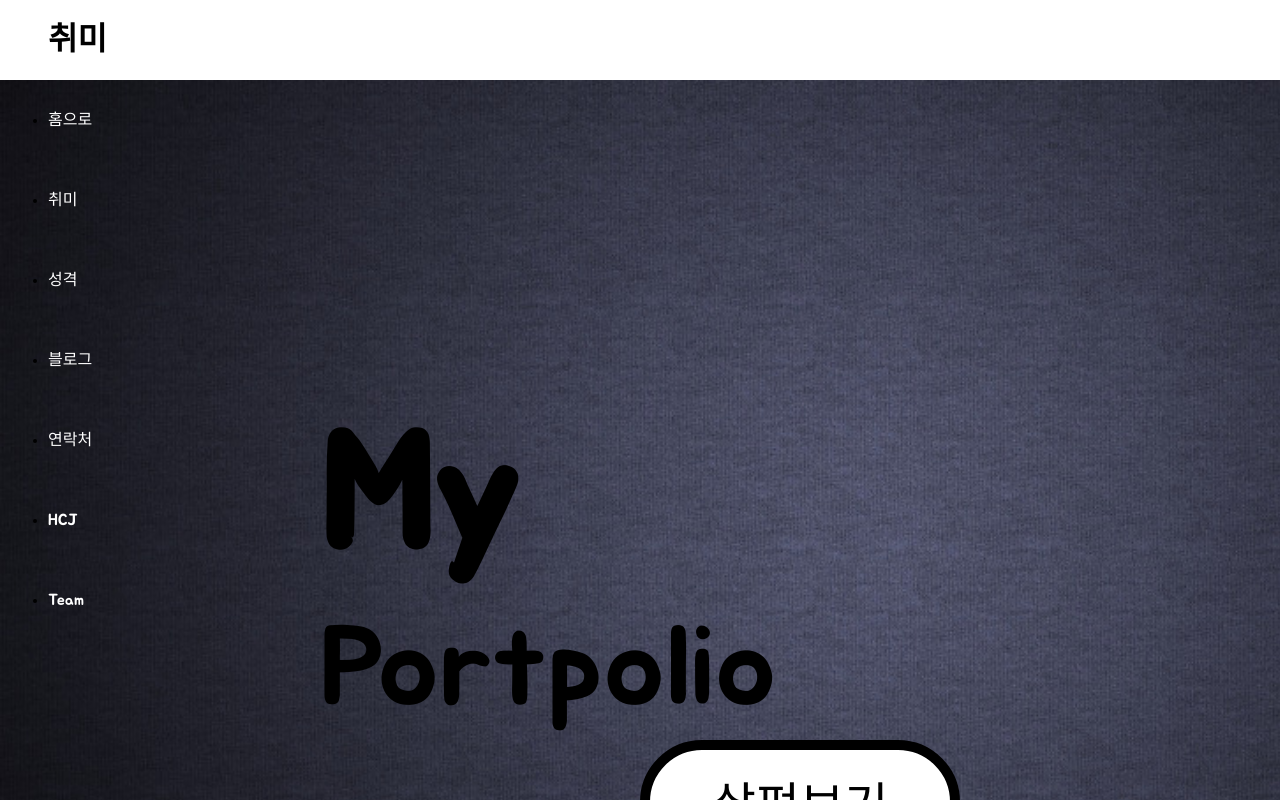
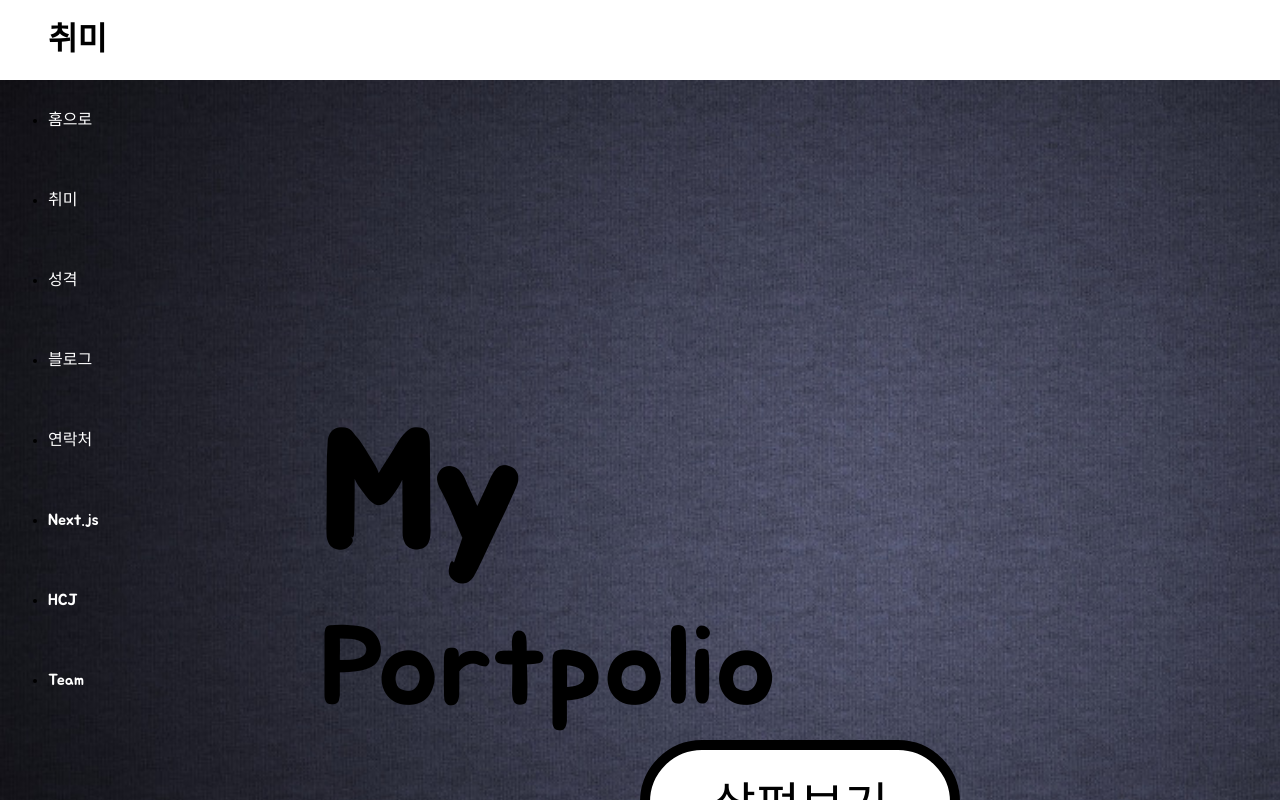
Before and after one commit to YHs1k/finalweb, a plain HTML site: page about.html in a window 1280 px wide. Shown: the top 800 px of the page. Drawn offline with Linux system fonts and the light colour scheme.

Commit message:
Update about.html

```diff
--- a/about.html
+++ b/about.html
@@ -21,6 +21,7 @@
         <li><a href="ppt.html">성격</a></li>
         <li><a href="blog.html">블로그</a></li>
         <li><a href="contact.html">연락처</a></li>
+        <li><a href="https://next-js-rust-sigma-80.vercel.app/">Next.js</a></li>
         <li><a href="https://web-demo2-qvh9-faeb30csx-yunhyeonsiks-projects.vercel.app/">HCJ</a></li>
         <li><a href="https://team-indol-zeta.vercel.app/">Team</a></li>
       </ul>
```
